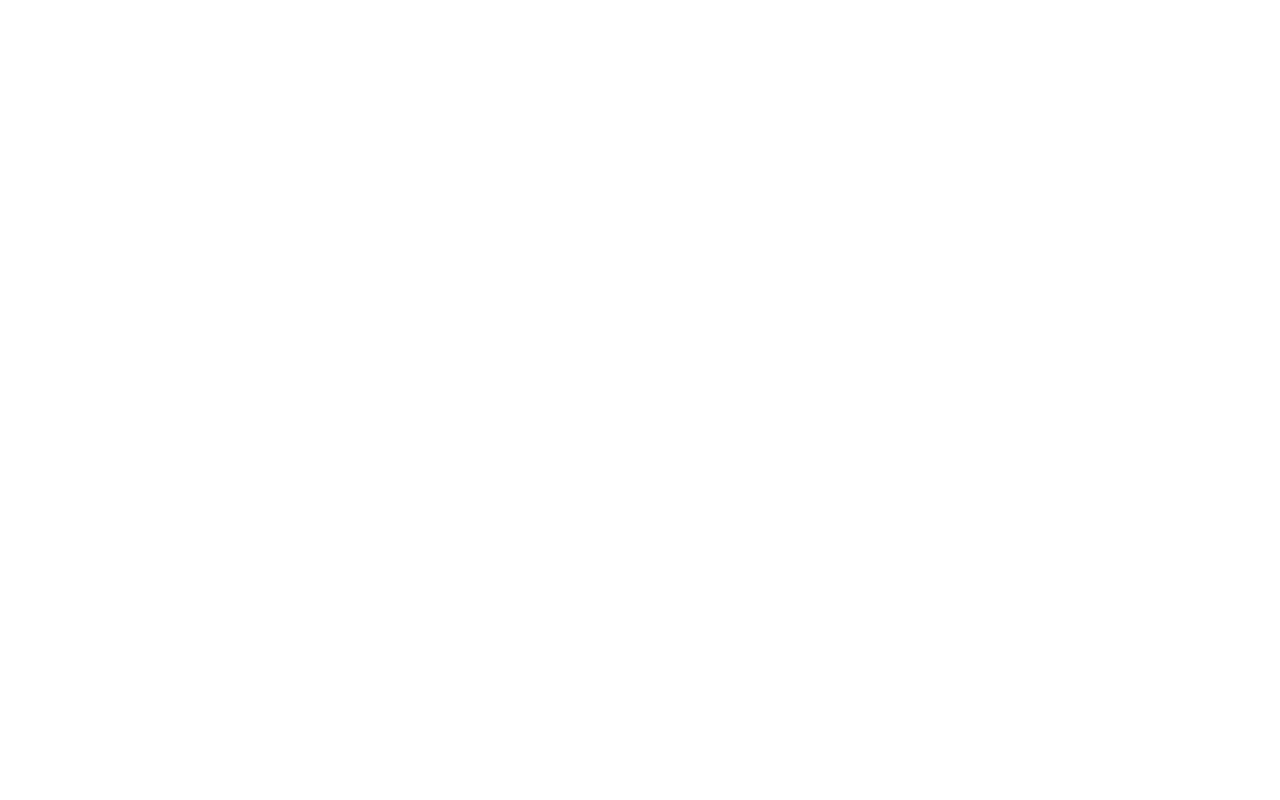
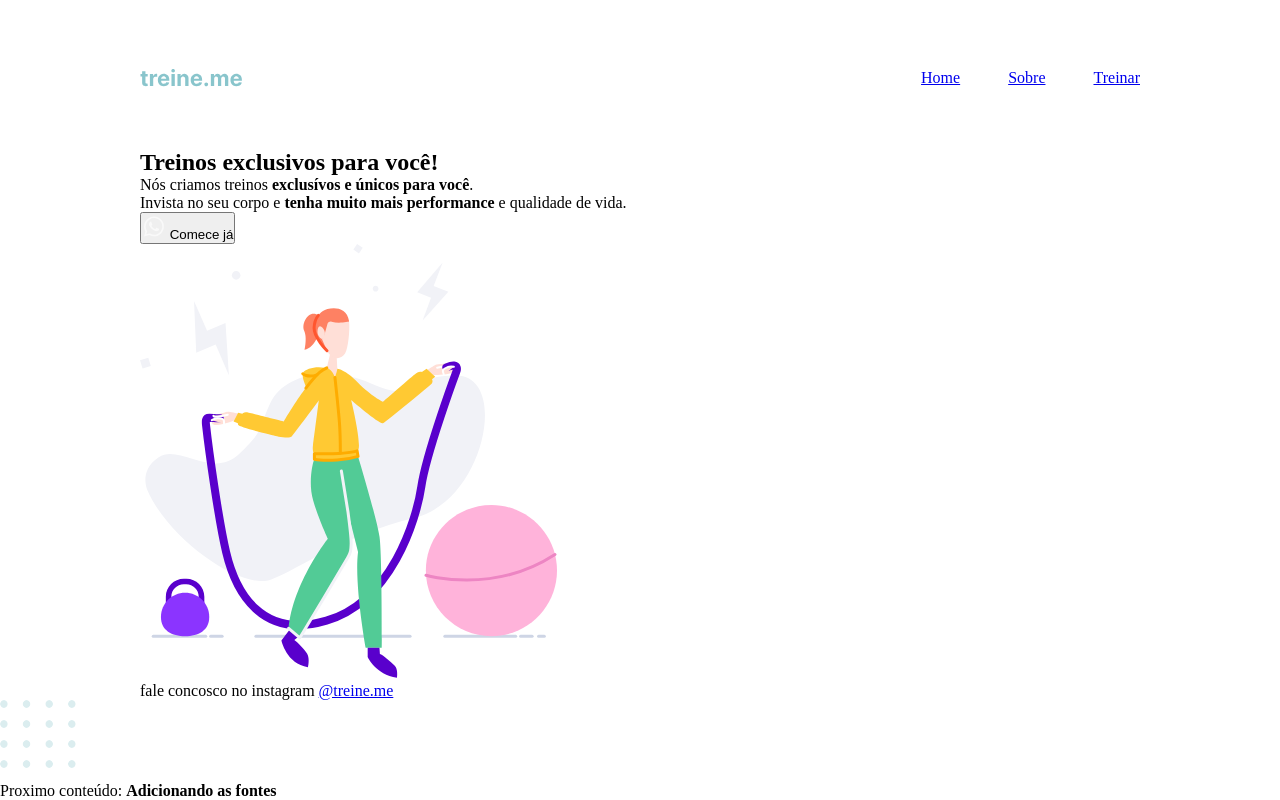
Before and after one commit to rogeriolins/explorer-projeto02, a plain HTML site: page index.html in a window 1280 px wide. Drawn offline with Linux system fonts and the light colour scheme.

Commit message:
Adjusting layout and add css file.

```diff
--- a/index.html
+++ b/index.html
@@ -4,7 +4,58 @@
     <meta charset="UTF-8" />
     <meta name="viewport" content="width=device-width, initial-scale=1.0" />
 
-    <title>treine-me</title>
+    <title>Treine-me</title>
+
+    <link rel="stylesheet" href="./style.css" />
   </head>
-  <body></body>
+  <body>
+    <!-- Adicionando semantica na pagina -->
+    <div class="page">
+      <nav>
+        <a href="#">
+          <img src="./assets/logo.svg" alt="Treine-me" />
+        </a>
+        <ul>
+          <li>
+            <a href="#">Home</a>
+          </li>
+          <li>
+            <a href="#">Sobre</a>
+          </li>
+          <li>
+            <a href="#">Treinar</a>
+          </li>
+        </ol>
+      </nav>
+
+      <main>
+        <section>
+          <h1>Treinos <span>exclusivos</span> para você!</h1>
+          <p>
+            Nós criamos treinos <strong>exclusívos e únicos para você</strong>.
+            <br />
+            Invista no seu corpo e
+            <strong>tenha muito mais performance</strong> e qualidade de vida.
+          </p>
+          <button>
+            <img src="./assets/zap.svg" alt="Icone do WhatsApp" />
+            Comece já
+          </button>
+        </section>
+        <img
+          src="./assets/fitness-jump.svg"
+          alt="Desenho de uma mulher pulando corda em uma academia."
+        />
+      </main>
+      <footer>
+        fale concosco no instagram
+        <a href="https://instagram.com/treineme" target="_blank">@treine.me</a>
+      </footer>
+    </div>
+    <img
+      src="./assets/balls.svg"
+      alt="Bolinhas decorativas verdes no canto inferior direito da página."
+    />
+    <p>Proximo conteúdo: <strong>Adicionando as fontes</strong></p>
+  </body>
 </html>
--- /dev/null
+++ b/style.css
@@ -0,0 +1,35 @@
+:root {
+  --color-accent: #89c5cc;
+
+  --color-text-menu: #1f1534;
+
+  --color-paragraph: #7d7987;
+
+  --color-btn-whatsapp: #69b99d;
+  --color-btn-whatsapp-font: #f9f9f9;
+}
+
+* {
+  margin: 0px;
+  padding: 0px;
+  box-sizing: border-box;
+}
+
+.page {
+  width: 1000px;
+  margin: 65px auto 0;
+}
+
+nav {
+  display: flex;
+  justify-content: space-between;
+  align-items: center;
+
+  margin-bottom: 58px;
+}
+
+nav ul {
+  display: flex;
+  list-style: none;
+  gap: 48px;
+}
```
Also changed, not shown: assets/balls.svg (added), assets/fitness-jump.svg (added), assets/logo.svg (added), assets/zap.svg (added).
